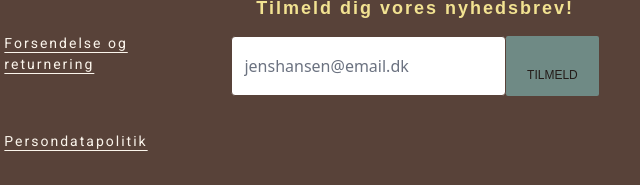
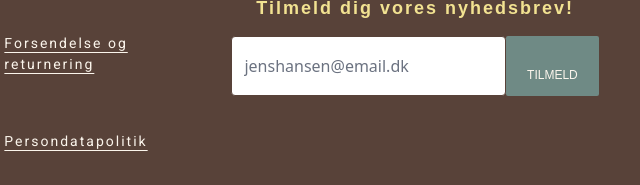
Before and after one commit to Julieiben/CPHLAB, a website built with Vite: page src/analogguide.html in a window 1280 px wide. Shown: the part 2551-2736 px from the top of the page, 553-1193 px from the left. Built offline with nearby package versions, Linux system fonts and the light colour scheme; a web font is replaced by a local one.

Commit message:
etfxtefdtg

```diff
--- a/src/header.css
+++ b/src/header.css
@@ -193,7 +193,6 @@ footer button {
   height: 41px;
   align-items: stretch;
   font-family: "Palanquin", sans-serif;
-  color: #241c19;
 }
 
 footer button:active {
```
